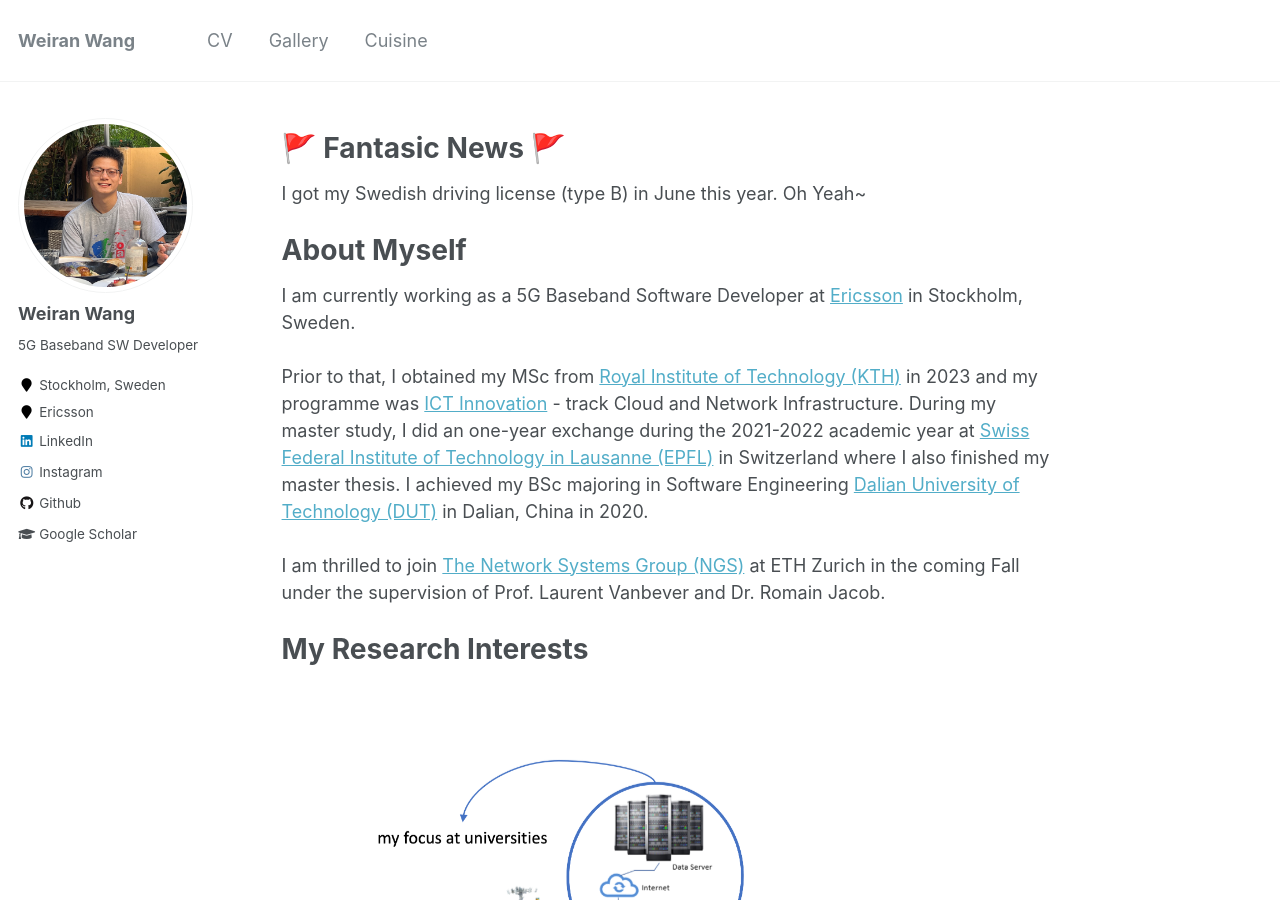
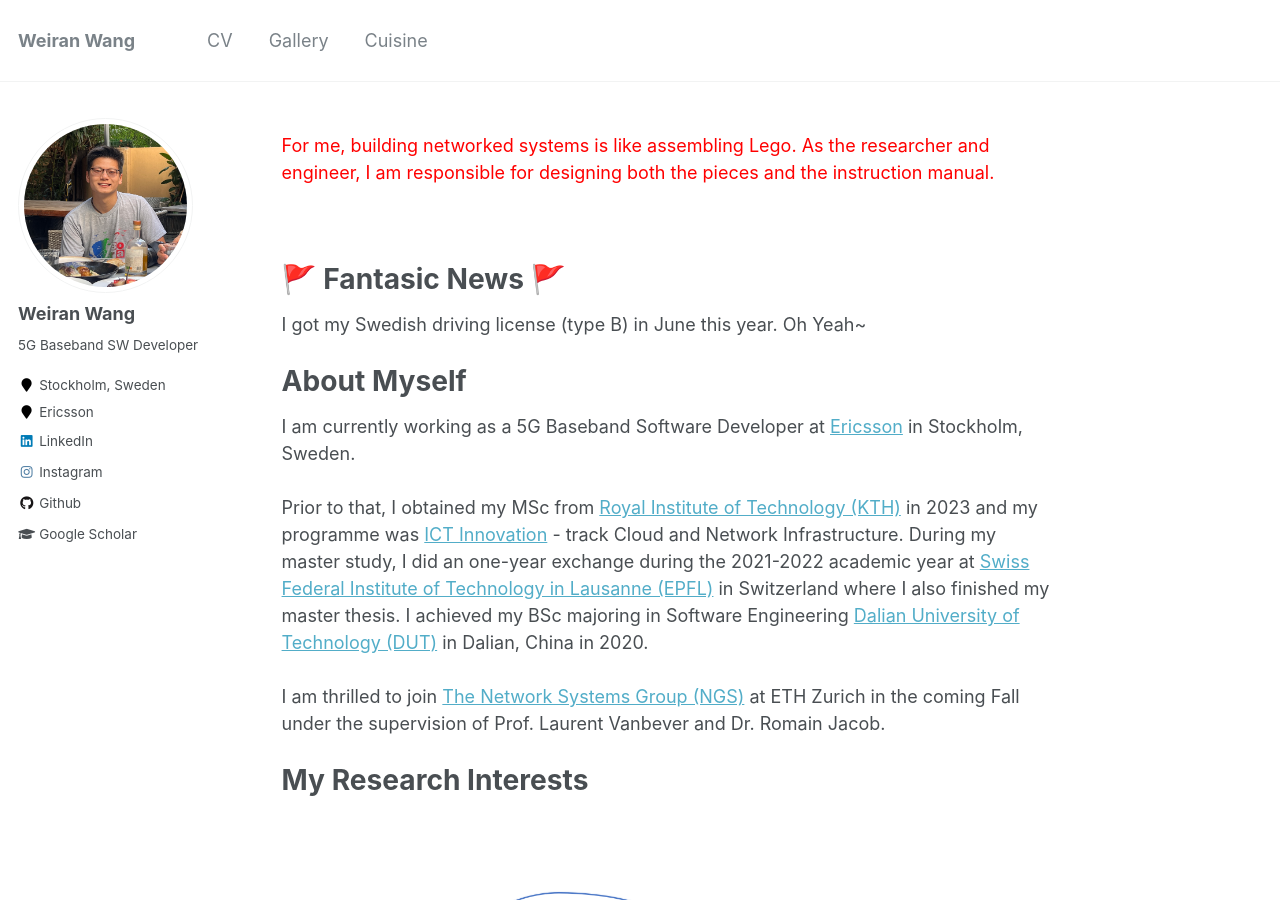
Before and after one commit to wangweiran0129/wangweiran0129.github.io, a Jekyll site: the page built from _pages/about.html, in a window 1280 px wide and 900 px high. Built offline with Jekyll 4.4.1, drawn with Linux system fonts in a browser that asks for light colours.

Commit message:
Add something cool on about.html

```diff
--- a/_pages/about.html
+++ b/_pages/about.html
@@ -7,6 +7,10 @@
   - /about/
   - /about.html
 ---
+
+<p style="color: red;">For me, building networked systems is like assembling Lego. As the researcher and engineer, I am responsible for designing both the pieces and the instruction manual.</p>
+<br>
+<br>
 
 <h1>🚩 Fantasic News 🚩</h1>
 I got my Swedish driving license (type B) in June this year. Oh Yeah~
```
